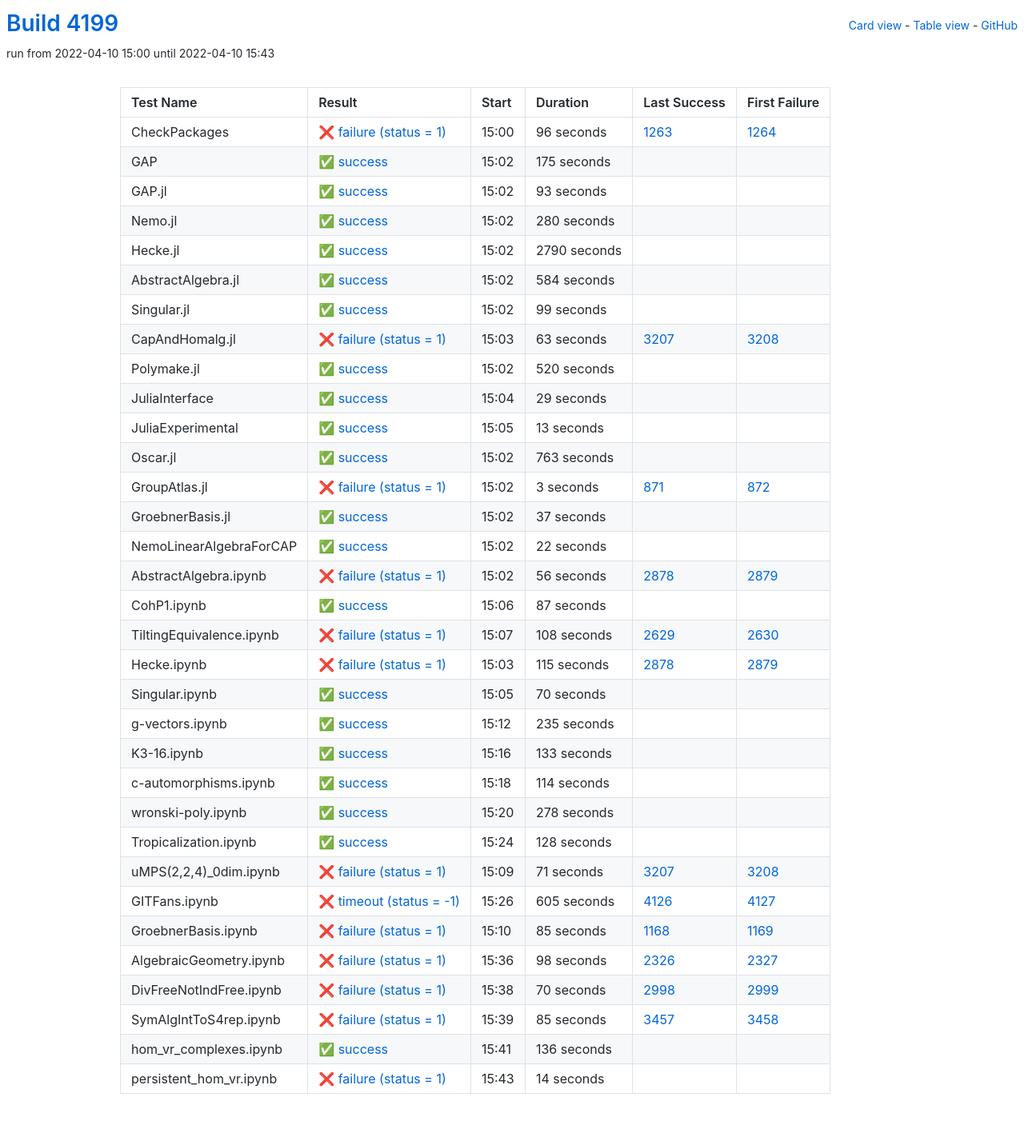
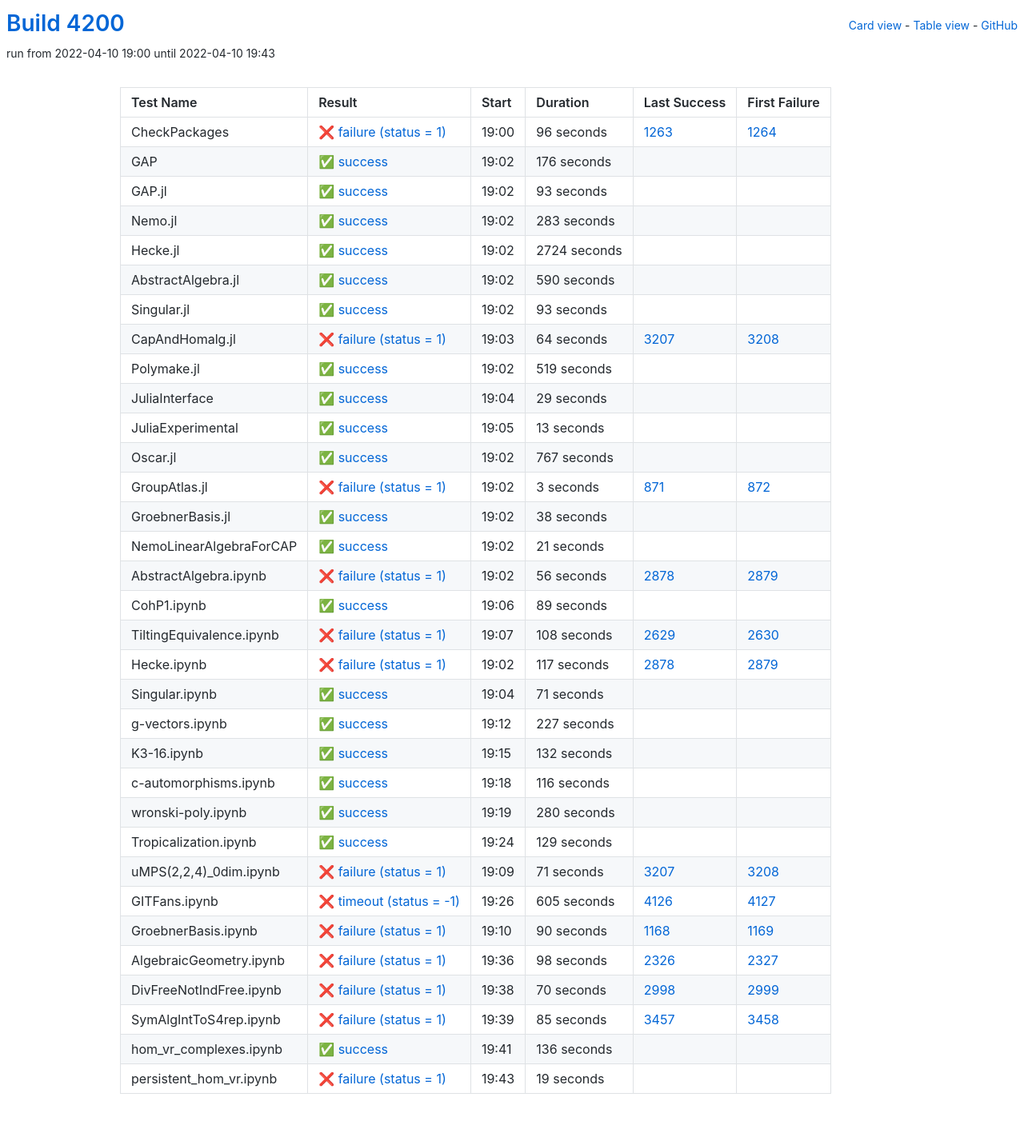
Before and after one commit to oscar-system/oscar-ci-status-stable, a Jekyll site: the page built from table.html, in a window 1280 px wide. Shown: the whole page at 80% size. Built offline with Jekyll 4.4.1, drawn with Linux system fonts in a browser that asks for light colours.

Commit message:
Build #4200

```diff
--- a/_data/ci.yml
+++ b/_data/ci.yml
@@ -1,6 +1,6 @@
 ---
-build: 4199
-build_url: https://oscarci.mathematik.uni-kl.de/job/oscar-stable/4199/
+build: 4200
+build_url: https://oscarci.mathematik.uni-kl.de/job/oscar-stable/4200/
 job: oscar-stable
 organization: oscar-system
 repo: oscar-ci-status-stable
@@ -8,8 +8,8 @@ repourl: https://github.com/oscar-system/oscar-ci-status-stable
 tests:
 - name: CheckPackages
   id: checkpackages
-  log: https://oscarci.mathematik.uni-kl.de/job/oscar-stable/4199/artifact/logs/build-4199/CheckPackages.log
-  start: 2022-04-10 15:00
+  log: https://oscarci.mathematik.uni-kl.de/job/oscar-stable/4200/artifact/logs/build-4200/CheckPackages.log
+  start: 2022-04-10 19:00
   success: false
   exitcode: 1
   status: failure
@@ -20,20 +20,20 @@ tests:
   first_failure_url: https://oscarci.mathematik.uni-kl.de/job/oscar-stable/1264/
 - name: GAP
   id: gap
-  log: https://oscarci.mathematik.uni-kl.de/job/oscar-stable/4199/artifact/logs/build-4199/GAP.log
-  start: 2022-04-10 15:02
+  log: https://oscarci.mathematik.uni-kl.de/job/oscar-stable/4200/artifact/logs/build-4200/GAP.log
+  start: 2022-04-10 19:02
   success: true
   exitcode: 0
   status: success
-  duration: 175
+  duration: 176
   last_success: false
   last_success_url:
   first_failure: false
   first_failure_url:
 - name: GAP.jl
   id: gap-jl
-  log: https://oscarci.mathematik.uni-kl.de/job/oscar-stable/4199/artifact/logs/build-4199/GAP.jl.log
-  start: 2022-04-10 15:02
+  log: https://oscarci.mathematik.uni-kl.de/job/oscar-stable/4200/artifact/logs/build-4200/GAP.jl.log
+  start: 2022-04-10 19:02
   success: true
   exitcode: 0
   status: success
@@ -44,80 +44,80 @@ tests:
   first_failure_url:
 - name: Nemo.jl
   id: nemo-jl
-  log: https://oscarci.mathematik.uni-kl.de/job/oscar-stable/4199/artifact/logs/build-4199/Nemo.jl.log
-  start: 2022-04-10 15:02
+  log: https://oscarci.mathematik.uni-kl.de/job/oscar-stable/4200/artifact/logs/build-4200/Nemo.jl.log
+  start: 2022-04-10 19:02
   success: true
   exitcode: 0
   status: success
-  duration: 280
+  duration: 283
   last_success: false
   last_success_url:
   first_failure: false
   first_failure_url:
 - name: Hecke.jl
   id: hecke-jl
-  log: https://oscarci.mathematik.uni-kl.de/job/oscar-stable/4199/artifact/logs/build-4199/Hecke.jl.log
-  start: 2022-04-10 15:02
+  log: https://oscarci.mathematik.uni-kl.de/job/oscar-stable/4200/artifact/logs/build-4200/Hecke.jl.log
+  start: 2022-04-10 19:02
   success: true
   exitcode: 0
   status: success
-  duration: 2790
+  duration: 2724
   last_success: false
   last_success_url:
   first_failure: false
   first_failure_url:
 - name: AbstractAlgebra.jl
   id: abstractalgebra-jl
-  log: https://oscarci.mathematik.uni-kl.de/job/oscar-stable/4199/artifact/logs/build-4199/AbstractAlgebra.jl.log
-  start: 2022-04-10 15:02
+  log: https://oscarci.mathematik.uni-kl.de/job/oscar-stable/4200/artifact/logs/build-4200/AbstractAlgebra.jl.log
+  start: 2022-04-10 19:02
   success: true
   exitcode: 0
   status: success
-  duration: 584
+  duration: 590
   last_success: false
   last_success_url:
   first_failure: false
   first_failure_url:
 - name: Singular.jl
   id: singular-jl
-  log: https://oscarci.mathematik.uni-kl.de/job/oscar-stable/4199/artifact/logs/build-4199/Singular.jl.log
-  start: 2022-04-10 15:02
+  log: https://oscarci.mathematik.uni-kl.de/job/oscar-stable/4200/artifact/logs/build-4200/Singular.jl.log
+  start: 2022-04-10 19:02
   success: true
   exitcode: 0
   status: success
-  duration: 99
+  duration: 93
   last_success: false
   last_success_url:
   first_failure: false
   first_failure_url:
 - name: CapAndHomalg.jl
   id: capandhomalg-jl
-  log: https://oscarci.mathematik.uni-kl.de/job/oscar-stable/4199/artifact/logs/build-4199/CapAndHomalg.jl.log
-  start: 2022-04-10 15:03
+  log: https://oscarci.mathematik.uni-kl.de/job/oscar-stable/4200/artifact/logs/build-4200/CapAndHomalg.jl.log
+  start: 2022-04-10 19:03
   success: false
   exitcode: 1
   status: failure
-  duration: 63
+  duration: 64
   last_success: 3207
   last_success_url: https://oscarci.mathematik.uni-kl.de/job/oscar-stable/3207/
   first_failure: 3208
   first_failure_url: https://oscarci.mathematik.uni-kl.de/job/oscar-stable/3208/
 - name: Polymake.jl
   id: polymake-jl
-  log: https://oscarci.mathematik.uni-kl.de/job/oscar-stable/4199/artifact/logs/build-4199/Polymake.jl.log
-  start: 2022-04-10 15:02
+  log: https://oscarci.mathematik.uni-kl.de/job/oscar-stable/4200/artifact/logs/build-4200/Polymake.jl.log
+  start: 2022-04-10 19:02
   success: true
   exitcode: 0
   status: success
-  duration: 520
+  duration: 519
   last_success: false
   last_success_url:
   first_failure: false
   first_failure_url:
 - name: JuliaInterface
   id: juliainterface
-  log: https://oscarci.mathematik.uni-kl.de/job/oscar-stable/4199/artifact/logs/build-4199/JuliaInterface.log
-  start: 2022-04-10 15:04
+  log: https://oscarci.mathematik.uni-kl.de/job/oscar-stable/4200/artifact/logs/build-4200/JuliaInterface.log
+  start: 2022-04-10 19:04
   success: true
   exitcode: 0
   status: success
@@ -128,8 +128,8 @@ tests:
   first_failure_url:
 - name: JuliaExperimental
   id: juliaexperimental
-  log: https://oscarci.mathematik.uni-kl.de/job/oscar-stable/4199/artifact/logs/build-4199/JuliaExperimental.log
-  start: 2022-04-10 15:05
+  log: https://oscarci.mathematik.uni-kl.de/job/oscar-stable/4200/artifact/logs/build-4200/JuliaExperimental.log
+  start: 2022-04-10 19:05
   success: true
   exitcode: 0
   status: success
@@ -140,20 +140,20 @@ tests:
   first_failure_url:
 - name: Oscar.jl
   id: oscar-jl
-  log: https://oscarci.mathematik.uni-kl.de/job/oscar-stable/4199/artifact/logs/build-4199/Oscar.jl.log
-  start: 2022-04-10 15:02
+  log: https://oscarci.mathematik.uni-kl.de/job/oscar-stable/4200/artifact/logs/build-4200/Oscar.jl.log
+  start: 2022-04-10 19:02
   success: true
   exitcode: 0
   status: success
-  duration: 763
+  duration: 767
   last_success: false
   last_success_url:
   first_failure: false
   first_failure_url:
 - name: GroupAtlas.jl
   id: groupatlas-jl
-  log: https://oscarci.mathematik.uni-kl.de/job/oscar-stable/4199/artifact/logs/build-4199/GroupAtlas.jl.log
-  start: 2022-04-10 15:02
+  log: https://oscarci.mathematik.uni-kl.de/job/oscar-stable/4200/artifact/logs/build-4200/GroupAtlas.jl.log
+  start: 2022-04-10 19:02
   success: false
   exitcode: 1
   status: failure
@@ -164,32 +164,32 @@ tests:
   first_failure_url: https://oscarci.mathematik.uni-kl.de/job/oscar-stable/872/
 - name: GroebnerBasis.jl
   id: groebnerbasis-jl
-  log: https://oscarci.mathematik.uni-kl.de/job/oscar-stable/4199/artifact/logs/build-4199/GroebnerBasis.jl.log
-  start: 2022-04-10 15:02
+  log: https://oscarci.mathematik.uni-kl.de/job/oscar-stable/4200/artifact/logs/build-4200/GroebnerBasis.jl.log
+  start: 2022-04-10 19:02
   success: true
   exitcode: 0
   status: success
-  duration: 37
+  duration: 38
   last_success: false
   last_success_url:
   first_failure: false
   first_failure_url:
 - name: NemoLinearAlgebraForCAP
   id: nemolinearalgebraforcap
-  log: https://oscarci.mathematik.uni-kl.de/job/oscar-stable/4199/artifact/logs/build-4199/NemoLinearAlgebraForCAP.log
-  start: 2022-04-10 15:02
+  log: https://oscarci.mathematik.uni-kl.de/job/oscar-stable/4200/artifact/logs/build-4200/NemoLinearAlgebraForCAP.log
+  start: 2022-04-10 19:02
   success: true
   exitcode: 0
   status: success
-  duration: 22
+  duration: 21
   last_success: false
   last_success_url:
   first_failure: false
   first_failure_url:
 - name: AbstractAlgebra.ipynb
   id: abstractalgebra-ipynb
-  log: https://oscarci.mathematik.uni-kl.de/job/oscar-stable/4199/artifact/logs/build-4199/AbstractAlgebra.ipynb.log
-  start: 2022-04-10 15:02
+  log: https://oscarci.mathematik.uni-kl.de/job/oscar-stable/4200/artifact/logs/build-4200/AbstractAlgebra.ipynb.log
+  start: 2022-04-10 19:02
   success: false
   exitcode: 1
   status: failure
@@ -200,20 +200,20 @@ tests:
   first_failure_url: https://oscarci.mathematik.uni-kl.de/job/oscar-stable/2879/
 - name: CohP1.ipynb
   id: cohp1-ipynb
-  log: https://oscarci.mathematik.uni-kl.de/job/oscar-stable/4199/artifact/logs/build-4199/CohP1.ipynb.log
-  start: 2022-04-10 15:06
+  log: https://oscarci.mathematik.uni-kl.de/job/oscar-stable/4200/artifact/logs/build-4200/CohP1.ipynb.log
+  start: 2022-04-10 19:06
   success: true
   exitcode: 0
   status: success
-  duration: 87
+  duration: 89
   last_success: false
   last_success_url:
   first_failure: false
   first_failure_url:
 - name: TiltingEquivalence.ipynb
   id: tiltingequivalence-ipynb
-  log: https://oscarci.mathematik.uni-kl.de/job/oscar-stable/4199/artifact/logs/build-4199/TiltingEquivalence.ipynb.log
-  start: 2022-04-10 15:07
+  log: https://oscarci.mathematik.uni-kl.de/job/oscar-stable/4200/artifact/logs/build-4200/TiltingEquivalence.ipynb.log
+  start: 2022-04-10 19:07
   success: false
   exitcode: 1
   status: failure
@@ -224,92 +224,92 @@ tests:
   first_failure_url: https://oscarci.mathematik.uni-kl.de/job/oscar-stable/2630/
 - name: Hecke.ipynb
   id: hecke-ipynb
-  log: https://oscarci.mathematik.uni-kl.de/job/oscar-stable/4199/artifact/logs/build-4199/Hecke.ipynb.log
-  start: 2022-04-10 15:03
+  log: https://oscarci.mathematik.uni-kl.de/job/oscar-stable/4200/artifact/logs/build-4200/Hecke.ipynb.log
+  start: 2022-04-10 19:02
   success: false
   exitcode: 1
   status: failure
-  duration: 115
+  duration: 117
   last_success: 2878
   last_success_url: https://oscarci.mathematik.uni-kl.de/job/oscar-stable/2878/
   first_failure: 2879
   first_failure_url: https://oscarci.mathematik.uni-kl.de/job/oscar-stable/2879/
 - name: Singular.ipynb
   id: singular-ipynb
-  log: https://oscarci.mathematik.uni-kl.de/job/oscar-stable/4199/artifact/logs/build-4199/Singular.ipynb.log
-  start: 2022-04-10 15:05
+  log: https://oscarci.mathematik.uni-kl.de/job/oscar-stable/4200/artifact/logs/build-4200/Singular.ipynb.log
+  start: 2022-04-10 19:04
   success: true
   exitcode: 0
   status: success
-  duration: 70
+  duration: 71
   last_success: false
   last_success_url:
   first_failure: false
   first_failure_url:
 - name: g-vectors.ipynb
   id: g-vectors-ipynb
-  log: https://oscarci.mathematik.uni-kl.de/job/oscar-stable/4199/artifact/logs/build-4199/g-vectors.ipynb.log
-  start: 2022-04-10 15:12
+  log: https://oscarci.mathematik.uni-kl.de/job/oscar-stable/4200/artifact/logs/build-4200/g-vectors.ipynb.log
+  start: 2022-04-10 19:12
   success: true
   exitcode: 0
   status: success
-  duration: 235
+  duration: 227
   last_success: false
   last_success_url:
   first_failure: false
   first_failure_url:
 - name: K3-16.ipynb
   id: k3-16-ipynb
-  log: https://oscarci.mathematik.uni-kl.de/job/oscar-stable/4199/artifact/logs/build-4199/K3-16.ipynb.log
-  start: 2022-04-10 15:16
+  log: https://oscarci.mathematik.uni-kl.de/job/oscar-stable/4200/artifact/logs/build-4200/K3-16.ipynb.log
+  start: 2022-04-10 19:15
   success: true
   exitcode: 0
   status: success
-  duration: 133
+  duration: 132
   last_success: false
   last_success_url:
   first_failure: false
   first_failure_url:
 - name: c-automorphisms.ipynb
   id: c-automorphisms-ipynb
-  log: https://oscarci.mathematik.uni-kl.de/job/oscar-stable/4199/artifact/logs/build-4199/c-automorphisms.ipynb.log
-  start: 2022-04-10 15:18
+  log: https://oscarci.mathematik.uni-kl.de/job/oscar-stable/4200/artifact/logs/build-4200/c-automorphisms.ipynb.log
+  start: 2022-04-10 19:18
   success: true
   exitcode: 0
   status: success
-  duration: 114
+  duration: 116
   last_success: false
   last_success_url:
   first_failure: false
   first_failure_url:
 - name: wronski-poly.ipynb
   id: wronski-poly-ipynb
-  log: https://oscarci.mathematik.uni-kl.de/job/oscar-stable/4199/artifact/logs/build-4199/wronski-poly.ipynb.log
-  start: 2022-04-10 15:20
+  log: https://oscarci.mathematik.uni-kl.de/job/oscar-stable/4200/artifact/logs/build-4200/wronski-poly.ipynb.log
+  start: 2022-04-10 19:19
   success: true
   exitcode: 0
   status: success
-  duration: 278
+  duration: 280
   last_success: false
   last_success_url:
   first_failure: false
   first_failure_url:
 - name: Tropicalization.ipynb
   id: tropicalization-ipynb
-  log: https://oscarci.mathematik.uni-kl.de/job/oscar-stable/4199/artifact/logs/build-4199/Tropicalization.ipynb.log
-  start: 2022-04-10 15:24
+  log: https://oscarci.mathematik.uni-kl.de/job/oscar-stable/4200/artifact/logs/build-4200/Tropicalization.ipynb.log
+  start: 2022-04-10 19:24
   success: true
   exitcode: 0
   status: success
-  duration: 128
+  duration: 129
   last_success: false
   last_success_url:
   first_failure: false
   first_failure_url:
 - name: uMPS(2,2,4)_0dim.ipynb
   id: umps-2-2-4-0dim-ipynb
-  log: https://oscarci.mathematik.uni-kl.de/job/oscar-stable/4199/artifact/logs/build-4199/uMPS-2-2-4-_0dim.ipynb.log
-  start: 2022-04-10 15:09
+  log: https://oscarci.mathematik.uni-kl.de/job/oscar-stable/4200/artifact/logs/build-4200/uMPS-2-2-4-_0dim.ipynb.log
+  start: 2022-04-10 19:09
   success: false
   exitcode: 1
   status: failure
@@ -320,8 +320,8 @@ tests:
   first_failure_url: https://oscarci.mathematik.uni-kl.de/job/oscar-stable/3208/
 - name: GITFans.ipynb
   id: gitfans-ipynb
-  log: https://oscarci.mathematik.uni-kl.de/job/oscar-stable/4199/artifact/logs/build-4199/GITFans.ipynb.log
-  start: 2022-04-10 15:26
+  log: https://oscarci.mathematik.uni-kl.de/job/oscar-stable/4200/artifact/logs/build-4200/GITFans.ipynb.log
+  start: 2022-04-10 19:26
   success: false
   exitcode: -1
   status: timeout
@@ -332,20 +332,20 @@ tests:
   first_failure_url: https://oscarci.mathematik.uni-kl.de/job/oscar-stable/4127/
 - name: GroebnerBasis.ipynb
   id: groebnerbasis-ipynb
-  log: https://oscarci.mathematik.uni-kl.de/job/oscar-stable/4199/artifact/logs/build-4199/GroebnerBasis.ipynb.log
-  start: 2022-04-10 15:10
+  log: https://oscarci.mathematik.uni-kl.de/job/oscar-stable/4200/artifact/logs/build-4200/GroebnerBasis.ipynb.log
+  start: 2022-04-10 19:10
   success: false
   exitcode: 1
   status: failure
-  duration: 85
+  duration: 90
   last_success: 1168
   last_success_url: https://oscarci.mathematik.uni-kl.de/job/oscar-stable/1168/
   first_failure: 1169
   first_failure_url: https://oscarci.mathematik.uni-kl.de/job/oscar-stable/1169/
 - name: AlgebraicGeometry.ipynb
   id: algebraicgeometry-ipynb
-  log: https://oscarci.mathematik.uni-kl.de/job/oscar-stable/4199/artifact/logs/build-4199/AlgebraicGeometry.ipynb.log
-  start: 2022-04-10 15:36
+  log: https://oscarci.mathematik.uni-kl.de/job/oscar-stable/4200/artifact/logs/build-4200/AlgebraicGeometry.ipynb.log
+  start: 2022-04-10 19:36
   success: false
   exitcode: 1
   status: failure
@@ -356,8 +356,8 @@ tests:
   first_failure_url: https://oscarci.mathematik.uni-kl.de/job/oscar-stable/2327/
 - name: DivFreeNotIndFree.ipynb
   id: divfreenotindfree-ipynb
-  log: https://oscarci.mathematik.uni-kl.de/job/oscar-stable/4199/artifact/logs/build-4199/DivFreeNotIndFree.ipynb.log
-  start: 2022-04-10 15:38
+  log: https://oscarci.mathematik.uni-kl.de/job/oscar-stable/4200/artifact/logs/build-4200/DivFreeNotIndFree.ipynb.log
+  start: 2022-04-10 19:38
   success: false
   exitcode: 1
   status: failure
@@ -368,8 +368,8 @@ tests:
   first_failure_url: https://oscarci.mathematik.uni-kl.de/job/oscar-stable/2999/
 - name: SymAlgIntToS4rep.ipynb
   id: symalginttos4rep-ipynb
-  log: https://oscarci.mathematik.uni-kl.de/job/oscar-stable/4199/artifact/logs/build-4199/SymAlgIntToS4rep.ipynb.log
-  start: 2022-04-10 15:39
+  log: https://oscarci.mathematik.uni-kl.de/job/oscar-stable/4200/artifact/logs/build-4200/SymAlgIntToS4rep.ipynb.log
+  start: 2022-04-10 19:39
   success: false
   exitcode: 1
   status: failure
@@ -380,8 +380,8 @@ tests:
   first_failure_url: https://oscarci.mathematik.uni-kl.de/job/oscar-stable/3458/
 - name: hom_vr_complexes.ipynb
   id: hom-vr-complexes-ipynb
-  log: https://oscarci.mathematik.uni-kl.de/job/oscar-stable/4199/artifact/logs/build-4199/hom_vr_complexes.ipynb.log
-  start: 2022-04-10 15:41
+  log: https://oscarci.mathematik.uni-kl.de/job/oscar-stable/4200/artifact/logs/build-4200/hom_vr_complexes.ipynb.log
+  start: 2022-04-10 19:41
   success: true
   exitcode: 0
   status: success
@@ -392,12 +392,12 @@ tests:
   first_failure_url:
 - name: persistent_hom_vr.ipynb
   id: persistent-hom-vr-ipynb
-  log: https://oscarci.mathematik.uni-kl.de/job/oscar-stable/4199/artifact/logs/build-4199/persistent_hom_vr.ipynb.log
-  start: 2022-04-10 15:43
+  log: https://oscarci.mathematik.uni-kl.de/job/oscar-stable/4200/artifact/logs/build-4200/persistent_hom_vr.ipynb.log
+  start: 2022-04-10 19:43
   success: false
   exitcode: 1
   status: failure
-  duration: 14
+  duration: 19
   last_success: false
   last_success_url:
   first_failure: false
```
Also changed, not shown: README.md.
